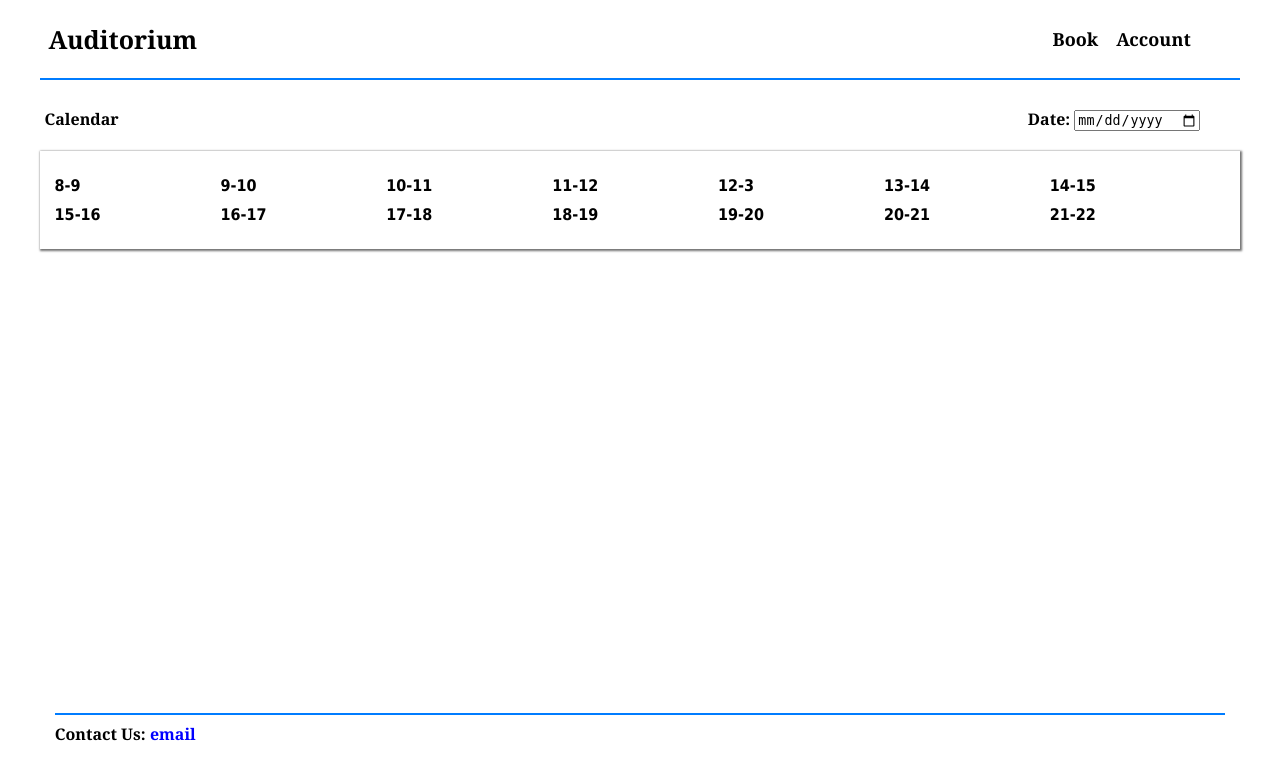
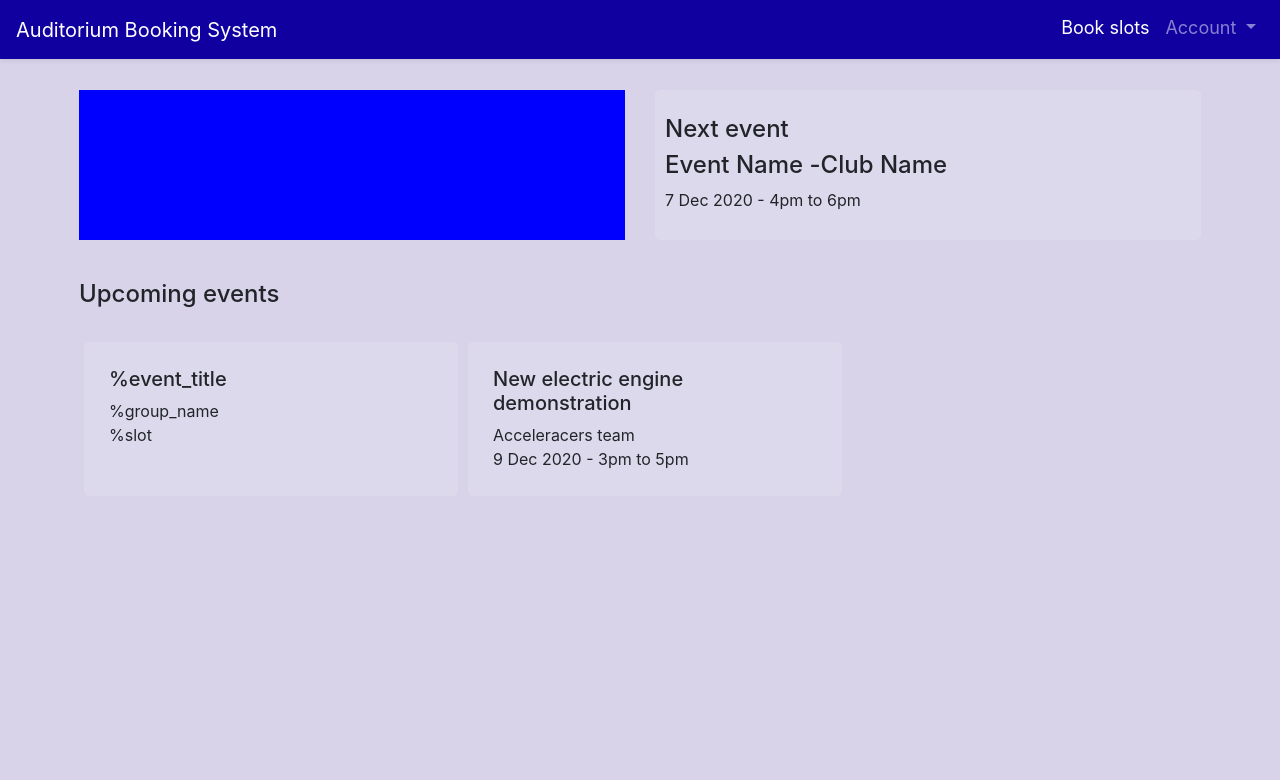
Before and after one commit to dev-kasibhatla/abs, a PHP site: page / in a window 1280 px wide. Shown: the top 780 px of the page. Run offline with PHP 8.4, Linux system fonts and the light colour scheme; some libraries are stand-ins or nearby versions.

Commit message:
home skeleton

```diff
--- a/css/index.css
+++ b/css/index.css
@@ -3,96 +3,6 @@
 * {box-sizing: border-box;}
 
 
-/* Style the header with a grey background and some padding */
-.header {
-	overflow: hidden;
-	background-color: #FFFFFF;
-	padding: 20px 5px;
-	margin-right: 2.5%;
-	margin-left: 2.5%;
-}
-
-/* Style the header links */
-.header a {
-	float: left;
-	color: black;
-	text-align: center;
-	padding-top: 1px;
-	padding-right: 4px;
-	padding-left: 4px;
-	padding-bottom: 1px;
-	text-decoration: none;
-	font-size: 18px;
-	line-height: 20px;
-	margin-right: 5px;
-	margin-left: 5px;
-	border-radius: 4px;
-}
-
-/* Style the logo link (notice that we set the same value of line-height and font-size to prevent the header to increase when the font gets bigger */
-.header a.logo {
-	font-size: 25px;
-	font-weight: bold;
-	margin-left: 0px;
-}
-
-/* Change the background color on mouse-over */
-.header a:hover {
-	background-color: #FFFFFF;
-	color: #007AFF;
-}
-
-#header_logo:hover{
-	background-color: #FFFFFF;
-	color:black;
-
-}
-
-/* Style the active/current link*/
-.header a.active {
-  background-color: dodgerblue;
-  color: white;
-}
-
-/* Float the link section to the right */
-.header-right {
-	float: right;
-	width : "40%";
-	margin-right: 3%;
-}
-.calendar_header {
-	background-color: #FFFFFF;
-	padding-top: 20px;
-	padding-right: 10px;
-	padding-left: 10px;
-	font-family: Tahoma;
-	font-weight: bold;
-	margin-left: 2.5%;
-	overflow: hidden;
-	background-color: #FFFFFF;
-	padding: 20px 10px;
-	box-shadow: 1px 1px 2px 1px #737373;
-	margin-right: 2.5%;
-	margin-left: 2.5%;
-}
-.cal_col {
-	width: 13.2%;
-	height: 15%;
-	margin: 5px;
-	float: left;
-}
-.footer {
-	margin-right: 2.5%;
-	margin-bottom: 5px;
-	margin-left: 2.5%;
-
-	padding: 10px;
-	margin-top: 5px;
-	right: 1%;
-	left: 1%;
-	position: absolute;
-	bottom: 5%;
-}
 a {
 	color: blue;
 	text-decoration: none;
@@ -100,34 +10,37 @@ a {
 	position: relative;
 }
 
+.top-div{
+	margin-left: 5%;
+	margin-top: 7%;
+	margin-left: 5%;
+	width: 90%;
+	/* background-color: red; */
+}
 
+.cal-div{
+	height: 150px;
+	width: 100%;
+	background-color: blue;
+}
+
+.flat-glass:hover{
+	box-shadow:  .125rem .25rem rgba(0,0,0,.075)!important;
+	cursor: pointer;
+}
+
+.margin-5{
+	margin: 5px;
+}
+
+.dummy{
+	height: auto;
+}
 
 /* Add media queries for responsiveness - when the screen is 500px wide or less, stack the links on top of each other */
 @media screen and (max-width: 1000px) {
-  .header a {
-    float: none;
-    display: block;
-    text-align: left;
-  }
-  .header-right {
-    float: none;
-  }
-	.cal_col{
-		float:none;
-	}
-	.footer{
-	bottom: auto;
-	right: 1%;
-	left: 1%;
-	position: static;
-	}
+
 }
 @media screen and (max-height: 500px){
-	.footer{
-	bottom: auto;
-	right: 1%;
-	left: 1%;
-	position: static;
-	}
 
 }
--- a/index.html
+++ b/index.html
@@ -2,58 +2,134 @@
 <html>
 <head>
 <meta charset="utf-8",name="viewport",width="device-width", initial-scale="1">
-<title>Auditorium</title>
+<title>Auditorium - home</title>
+<!-- Bootstrap -->
+<link rel="stylesheet" href="https://stackpath.bootstrapcdn.com/bootstrap/4.5.2/css/bootstrap.min.css"
+integrity="sha384-JcKb8q3iqJ61gNV9KGb8thSsNjpSL0n8PARn9HuZOnIxN0hoP+VmmDGMN5t9UJ0Z" crossorigin="anonymous">
+<link href="css/login.css" rel="stylesheet" type="text/css">
 <link href="css/index.css" rel="stylesheet" type="text/css">
 </head>
 
-<body style="font-family: Cambria, 'Hoefler Text', 'Liberation Serif', Times, 'Times New Roman', serif; font-weight: bold;">
+<body>
 
-<div class="header">
+	<nav class="navbar navbar-expand-lg navbar-dark bg-dark2 shadow-sm nav">
+		<a class="navbar-brand" href="#">Auditorium Booking System</a>
+		<button class="navbar-toggler" type="button" data-toggle="collapse" data-target="#navbarSupportedContent"
+		  aria-controls="navbarSupportedContent" aria-expanded="false" aria-label="Toggle navigation">
+		  <span class="navbar-toggler-icon"></span>
+		</button>
 
-  <a href="#default" class="logo" id="header_logo">Auditorium</a>
-  <div class="header-right">
-    <a href="book.php">Book</a>
-    <a href="account.php">Account</a>
-  </div>
-</div>
-<hr color="#007CFF" width="95%">
+		<div class="collapse navbar-collapse" id="navbarSupportedContent">
+		  <ul class="navbar-nav mr-auto"></ul>
+		  <ul class="navbar-nav my-2 my-lg-0">
+			<!-- <li class="nav-item">
+			  <a href="login.html" class="active nav-link">Already have an account? Go to login</a>
+			</li> -->
 
+			<li class="nav-item active">
+			  <a class="nav-link" href="#">Book slots <span class="sr-only">(current)</span></a>
+			</li>
 
-<div class="header">
-  	Calendar
-  	<!--
-	<div class="header-right">dd/mm/yyyy</div>
-	-->
- 	<div class="header-right"><label for="date">Date:</label>
-  	<input type="date" name="date" id="date"></div>
+			<li class="nav-item dropdown">
+			  <a class="nav-link dropdown-toggle" href="#" id="navbarDropdown" role="button" data-toggle="dropdown"
+				aria-haspopup="true" aria-expanded="false">
+				Account
+			  </a>
+			  <div class="dropdown-menu dropdown-menu-right" style="right:0" aria-labelledby="navbarDropdown">
+				<a class="dropdown-item " href="#">Account settings</a>
+				<a class="dropdown-item" href="#">My bookings</a>
+				<div class="dropdown-divider"></div>
+				<a class="dropdown-item" href="#">Logout</a>
+			  </div>
+			</li>
+			<!-- <li class="nav-item">
+				  <a class="nav-link disabled" href="#" tabindex="-1" aria-disabled="true">Disabled</a>
+				</li> -->
+		  </ul>
+		  <!-- <form class="form-inline my-2 my-lg-0">
+				<input class="form-control mr-sm-2" type="search" placeholder="Search" aria-label="Search">
+				<button class="btn btn-outline-success my-2 my-sm-0" type="submit">Search</button>
+			  </form> -->
+		</div>
+	  </nav>
 
+	  <section>
+		  <div class="container-fluid top-div">
+			  <div class="row">
+				  <div class="col-md-6">
+					<div class="cal-div round">
 
-</div>
+					</div>
+				  </div>
+				  <div class="col-md-6">
+					<div class="flat-glass round align-items-center" style="height: 150px;">
+						<div class="row">
+							<h4>Next event</h4>
+						</div>
+						<div class="row">
+							<div>
+								<h4>Event Name -</h4>
+							</div>
+							<div>
+								<h4> Club Name</h4>
+							</div>
+						</div>
+						<div class="row">
+							7 Dec 2020 - 4pm to 6pm
+						</div>
+					</div>
+				</div>
+			  </div>
+		  </div>
+	  </section>
+	  <section>
+		  <div class="top-div" style="margin-top: 2%; padding: 15px;">
+			  <h4>Upcoming events</h4>
+			  <div class="div-20"></div>
+			  <div>
+				  <div class="container-fluid">
+					  <div class="row" id = "upcomingDiv">
+						  <div class="col-md-4 flat-glass margin-5">
+							<div>
+								<h5>%event_title</h5>
+							</div>
+							<div>
+								%group_name
+							</div>
+							<div>
+								%slot
+							</div>
+						  </div>
 
-<!-- add the calendar screen: 7x2 -->
-<div class = "calendar_header">
-   <div class = "cal_col">8-9</div>
+						  <div class="col-md-4 flat-glass margin-5">
+							<div>
+								<h5>New electric engine demonstration</h5>
+							</div>
+							<div>
+								Acceleracers team
+							</div>
+							<div>
+								9 Dec 2020 - 3pm to 5pm
+							</div>
+						  </div>
+					  </div>
+				  </div>
+			  </div>
+		  </div>
+	  </section>
 
-  <div class = "cal_col">9-10</div>
-  <div class = "cal_col">10-11</div>
-  <div class = "cal_col">11-12</div>
-  <div class = "cal_col">12-3</div>
-  <div class = "cal_col">13-14</div>
-  <div class = "cal_col">14-15</div>
-
-	<div class = "cal_col">15-16</div>
-	<div class = "cal_col">16-17</div>
-	<div class = "cal_col">17-18</div>
-	<div class = "cal_col">18-19</div>
-	<div class = "cal_col">19-20</div>
-	<div class = "cal_col">20-21</div>
-	<div class = "cal_col">21-22</div>
-</div>
-
-	<br><br>
-<div class = "footer">
-<hr color="#007CFF">
-Contact Us: <a href="#"	>email</a>
-</div>
+	<script src="https://code.jquery.com/jquery-3.3.1.slim.min.js"
+	integrity="sha384-q8i/X+965DzO0rT7abK41JStQIAqVgRVzpbzo5smXKp4YfRvH+8abtTE1Pi6jizo"
+	crossorigin="anonymous"></script>
+	<script src="https://cdnjs.cloudflare.com/ajax/libs/popper.js/1.14.7/umd/popper.min.js"
+		integrity="sha384-UO2eT0CpHqdSJQ6hJty5KVphtPhzWj9WO1clHTMGa3JDZwrnQq4sF86dIHNDz0W1"
+		crossorigin="anonymous"></script>
+	<script src="https://stackpath.bootstrapcdn.com/bootstrap/4.3.1/js/bootstrap.min.js"
+		integrity="sha384-JjSmVgyd0p3pXB1rRibZUAYoIIy6OrQ6VrjIEaFf/nJGzIxFDsf4x0xIM+B07jRM"
+		crossorigin="anonymous"></script>
+	<script src="//cdnjs.cloudflare.com/ajax/libs/jquery.matchHeight/0.7.0/jquery.matchHeight-min.js"></script>
+	<script>
+		$('.dummy').matchHeight();
+	</script>
 </body>
 </html>
```
